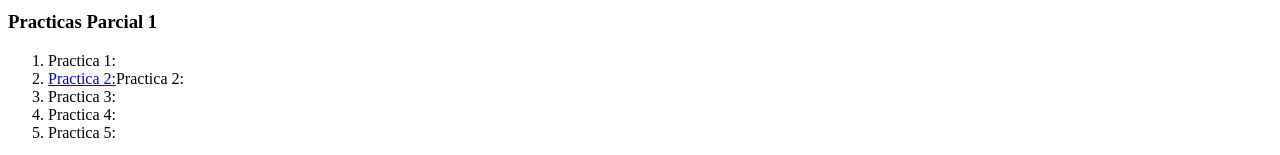
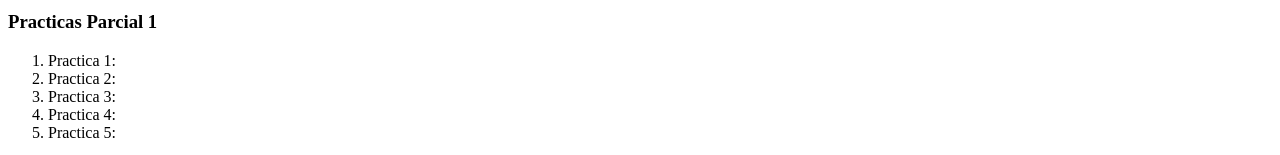
Before and after one commit to its-jeipi/practica2, a plain HTML site: page index.html in a window 1280 px wide. Shown: the part 1239-1394 px from the top of the page. Drawn offline with Linux system fonts and the light colour scheme.

Commit message:
Update index.html

```diff
--- a/index.html
+++ b/index.html
@@ -40,7 +40,7 @@
     <h3>Practicas Parcial 1</h3>
     <ol>
         <li>Practica 1:</li>
-        <li><a href="https://its-jeipi.github.io/practica2.github.io/Practica2.html">Practica 2:</a>Practica 2:</li>
+        <li href="https://its-jeipi.github.io/practica2.github.io/Practica2.html">Practica 2:</li>
         <li>Practica 3:</li>
         <li>Practica 4:</li>
         <li>Practica 5:</li>
```
